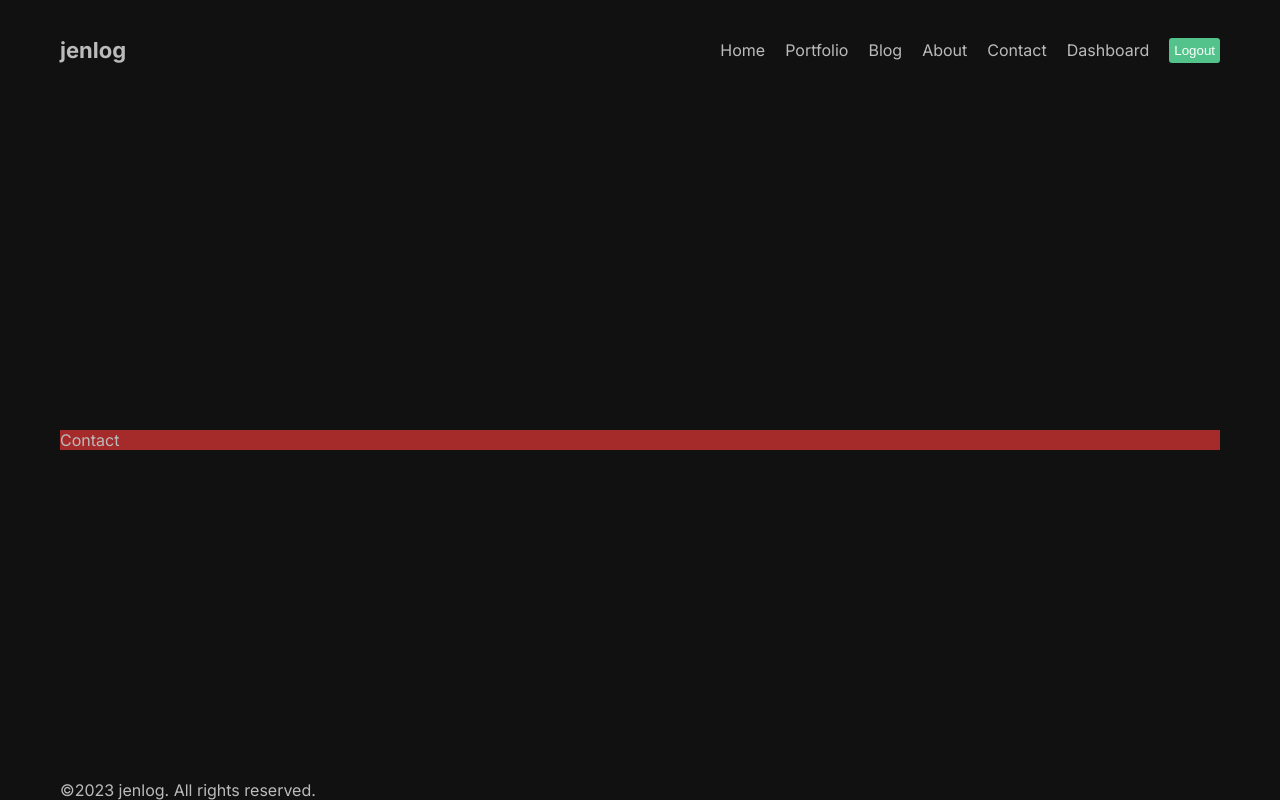
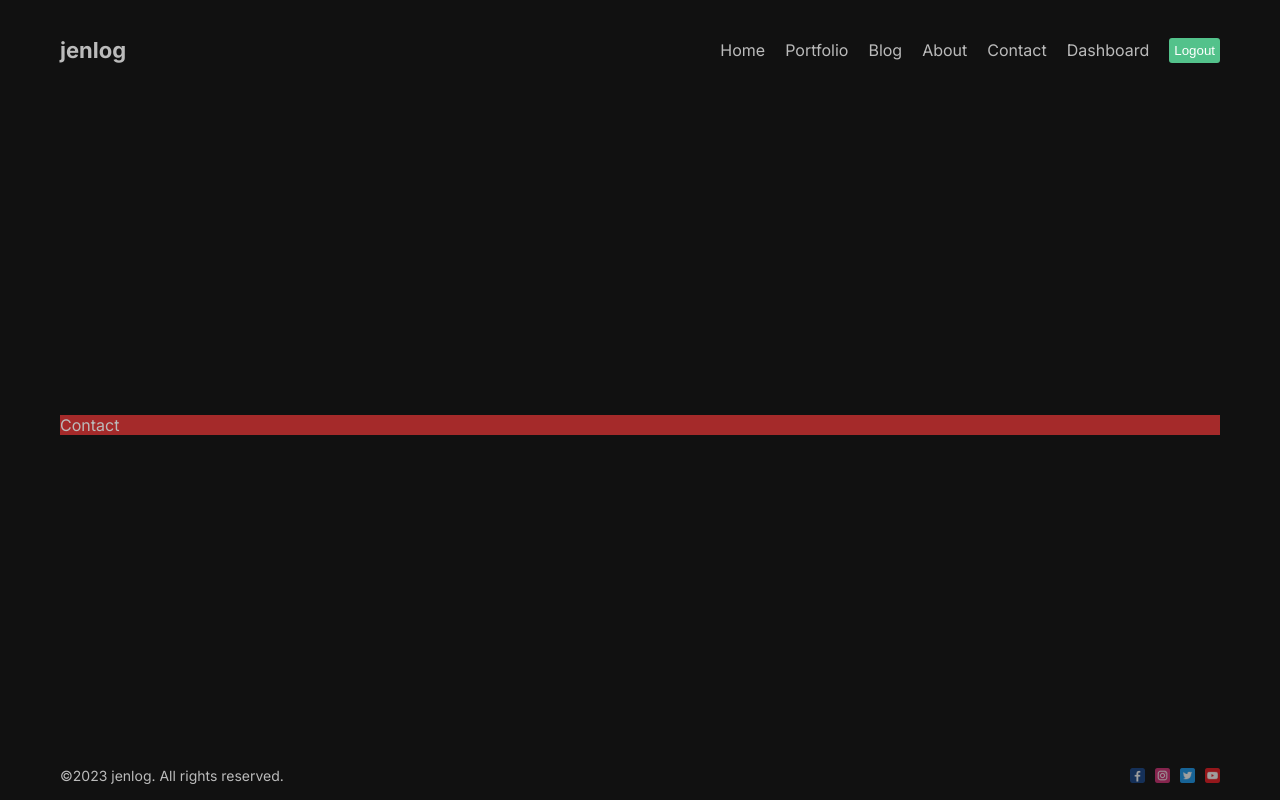
Before and after one commit to JenHLee/nextjs-blog, a Next.js app: page /contact in a window 1280 px wide. Built offline with nearby package versions, Linux system fonts and the light colour scheme.

Commit message:
add footer styling

```diff
--- a/src/components/footer/Footer.jsx
+++ b/src/components/footer/Footer.jsx
@@ -1,15 +1,17 @@
 import React from "react";
+import styles from "./page.module.css"
+import Image from "next/image";
 
 const Footer = () => {
   return (
-    <div>
+    <div className={styles.container}>
       <div>©2023 jenlog. All rights reserved.</div>
-      {/* <div>
+      <div className={styles.social}>
         <Image src="/1.png" width={15} height={15} className={styles.icon} alt="Lama Dev Facebook Account" />
         <Image src="/2.png" width={15} height={15} className={styles.icon} alt="Lama Dev" />
         <Image src="/3.png" width={15} height={15} className={styles.icon} alt="Lama Dev" />
         <Image src="/4.png" width={15} height={15} className={styles.icon} alt="Lama Dev" />
-      </div> */}
+      </div>
     </div>
   );
 };
--- a/src/components/footer/page.module.css
+++ b/src/components/footer/page.module.css
@@ -1,3 +1,18 @@
 .container {
-    background-color: brown;
+  height: 50px;
+  font-size: 14px;
+  display: flex;
+  align-items: center;
+  justify-content: space-between;
 }
+
+.social {
+  display: flex;
+  align-items: center;
+  gap: 10px;
+}
+
+.icon {
+  opacity: 0.6;
+  cursor: pointer;
+}
```
